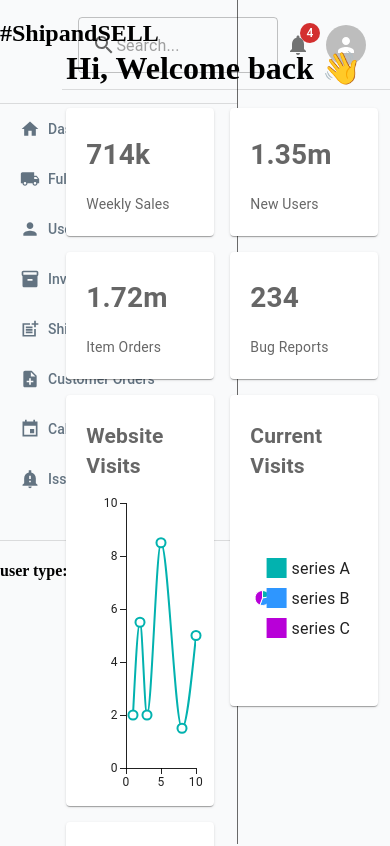
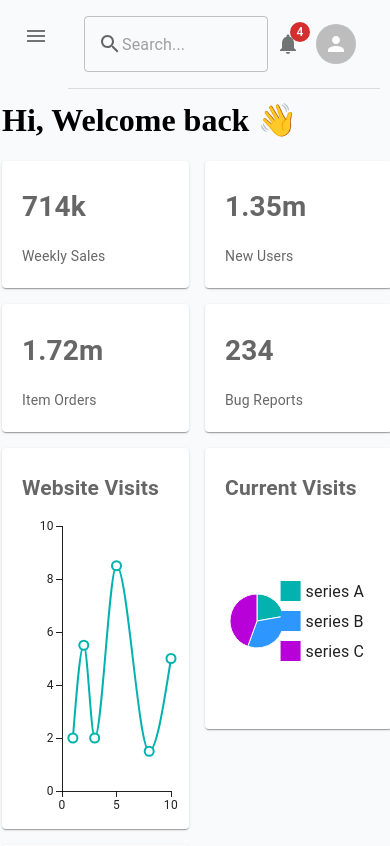
Before and after one commit to rsrijana/weShipNsellG, a React (Create React App) app: page / in a window 390 px wide. Shown: the top 846 px of the page. Built offline with nearby package versions, Linux system fonts and the light colour scheme.

Commit message:
worked on responsive

```diff
--- a/src/App.css
+++ b/src/App.css
@@ -3,16 +3,39 @@ body, html, #root {
   font-family: 'Public Sans, sans-serif';
 }
 
+.hamburger-btn {
+  margin: 20px;
+  z-index: 1000; /* Ensure it is above other elements */
+  position: relative; /* Ensure it stays in place */
+}
+
 .sideMenu {
-  width: 237px;
+  width: 220px;
   height: 100%; /* Full height of the container */
   position: fixed;
   top: 0px;
   border-right: 1px solid dimgrey;
+  transition: width 0.3s ease; /* Smooth transition for width */
+
 }
 
+.sideMenu.collapsed {
+  width: 0;
+  overflow: hidden; /* Hide the content when collapsed */
+}
+
+.sideMenu.expanded {
+  width: 250px; /* Width when the drawer is expanded */
+}
+
+@media (max-width: 1300px) {
+  .sideMenu {
+    position: relative; /* Change position to relative on mobile */
+  }
+}
+
+/* Default styles */
 .main-container {
-  /* Stack notification bar and main content vertically */
   position: absolute;
   top: 1px;
   right: 0;
@@ -23,10 +46,60 @@ body, html, #root {
   display: flex;
   flex-direction: column;
   justify-content: space-between;
-  /*background-color: bisque;*/
   height: auto;
   width: 80%;
   margin-left: 17%;
   margin-top: 7%;
   position: relative;
 }
+
+/* Responsive styles for screens smaller than or equal to 1300px */
+@media (max-width: 1490px) {
+  .main-container {
+    width: 90%; /* Make the main container take full width */
+    top: 0; /* Adjust top position */
+    right: 0; /* Align it to the left */
+    padding: 0 10px; /* Add some padding for better spacing */
+    z-index : 1;
+  }
+
+  .dashboard {
+    width: 100%; /* Make dashboard take full width */
+    margin-left: 0; /* Remove left margin */
+    margin-top: 5%; /* Adjust top margin if needed */
+    padding: 0 10px; /* Add padding for better layout on smaller screens */
+  }
+}
+
+@media(max-width: 500px){
+  .main-container {
+    width: 80%; /* Make the main container take full width */
+    top: 0; /* Adjust top position */
+    right: 0; /* Align it to the left */
+    padding: 0 10px; /* Add some padding for better spacing */
+    z-index : 1;
+  }
+}
+
+/* Additional styling for even smaller screens */
+@media (max-width: 900px) {
+  .dashboard {
+    margin-top: 3%; /* Further adjust top margin */
+    padding: 0 5px; /* Reduce padding for smaller screens */
+  }
+
+  .hamburger-btn {
+    margin: 5px; /* Smaller equal spacing on mobile devices */
+  }
+}
+
+@media (max-width: 600px) {
+  .dashboard {
+    margin-top: 2%; /* Further adjust top margin */
+    padding: 0 2px; /* Reduce padding for smaller screens */
+  }
+
+  .hamburger-btn {
+    margin: 5px; /* Smaller equal spacing on mobile devices */
+  }
+}
--- a/src/Layout/Sidebar.jsx
+++ b/src/Layout/Sidebar.jsx
@@ -1,58 +1,91 @@
-import React from 'react'
-import {Divider, Stack} from '@mui/material';
+import React, { useState } from 'react';
+import { Divider, Stack, Drawer, IconButton, MenuItem, useMediaQuery, Box } from '@mui/material';
 import {
     Home as HomeIcon, LocalShipping as LocalShippingIcon,
     Person as PersonIcon, Inventory as InventorySharpIcon,
-} from '@mui/icons-material'; // Import icons in a single line
+    Menu as MenuIcon,
+} from '@mui/icons-material';
 import PostAddSharpIcon from '@mui/icons-material/PostAddSharp';
 import NoteAddIcon from '@mui/icons-material/NoteAdd';
 import InsertInvitationSharpIcon from '@mui/icons-material/InsertInvitationSharp';
 import NotificationImportantSharpIcon from '@mui/icons-material/NotificationImportantSharp';
 import CustomBtn from '../Utility/CustomBtn';
-import '../App.css'
-import {Link} from "react-router-dom";
-
+import { Link } from "react-router-dom";
+import '../App.css';
 
 const Sidebar = () => {
+    const [open, setOpen] = useState(false);
+    const isMobile = useMediaQuery('(max-width:1490px)');
+
     const buttons = [
-        {name: 'Dashboard', icon: HomeIcon, link: '/'},
-        {name: 'Fulfillment Center', icon: LocalShippingIcon, link: '/fulfillment-center'},
-        {name: 'User', icon: PersonIcon, link: '/user'},
-        {name: 'Inventory', icon: InventorySharpIcon, link: '/inventory'},
-        {name: 'Shipping', icon: PostAddSharpIcon, link: '/shipping'},
-        {name: 'Customer Orders', icon: NoteAddIcon, link: '/orders'},
-        {name: 'Calendar', icon: InsertInvitationSharpIcon, link: '/calendar'},
-        {name: 'Issues', icon: NotificationImportantSharpIcon, link: '/issues'}
+        { name: 'Dashboard', icon: HomeIcon, link: '/' },
+        { name: 'Fulfillment Center', icon: LocalShippingIcon, link: '/fulfillment-center' },
+        { name: 'User', icon: PersonIcon, link: '/user' },
+        { name: 'Inventory', icon: InventorySharpIcon, link: '/inventory' },
+        { name: 'Shipping', icon: PostAddSharpIcon, link: '/shipping' },
+        { name: 'Customer Orders', icon: NoteAddIcon, link: '/orders' },
+        { name: 'Calendar', icon: InsertInvitationSharpIcon, link: '/calendar' },
+        { name: 'Issues', icon: NotificationImportantSharpIcon, link: '/issues' }
     ];
 
-    // Handler for button clicks (optional)
     const handleButtonClick = (name) => {
         console.log(`${name} button clicked`);
     };
+
+    const toggleDrawer = () => {
+        setOpen(!open);
+    };
+
     return (
+        <>
+            <Box sx={{padding: 2}}>
+                {isMobile ? (
+                    <div>
+                        <IconButton className="hamburger-btn"  color="dimgrey" aria-label="menu" onClick={toggleDrawer}>
+                            <MenuIcon />
+                        </IconButton>
+                        <Drawer anchor="left" open={open} onClose={toggleDrawer}>
+                            <div className={open ? 'sideMenu expanded' : 'sideMenu collapsed'} style={{ width: open ? 250 : 0 }}>
+                                <h2>#ShipandSELL</h2>
+                                <Divider />
+                                {buttons.map((button, index) => (
+                                    <Link key={index} to={button.link} style={{ textDecoration: 'none' }} onClick={toggleDrawer}>
+                                        <MenuItem>
+                                            <CustomBtn
+                                                name={button.name}
+                                                IconComponent={button.icon}
+                                                onClick={() => handleButtonClick(button.name)}
+                                            />
+                                        </MenuItem>
+                                    </Link>
+                                ))}
+                                <Divider />
+                                <h4>user type: admin</h4>
+                            </div>
+                        </Drawer>
+                    </div>
+                ) : (
                     <div className='sideMenu'>
                         <h2>#ShipandSELL</h2>
-            <br/><br/>
-            <Divider/>
+                        <Divider />
                         {buttons.map((button, index) => (
-                <Stack direction="column" spacing={2}>
-                    <Link to={button.link} style={{textDecoration: 'none'}}>
+                            <Stack key={index} direction="column" spacing={2}>
+                                <Link to={button.link} style={{ textDecoration: 'none' }}>
                                     <CustomBtn
-                            key={index}
                                         name={button.name}
                                         IconComponent={button.icon}
                                         onClick={() => handleButtonClick(button.name)}
                                     />
                                 </Link>
-                </Stack>)
-            )}
-            <div>
-                <br/><br/>
-                <Divider/>
+                            </Stack>
+                        ))}
+                        <Divider />
                         <h4>user type: admin</h4>
                     </div>
-        </div>
-    )
+                )}
+            </Box>
+        </>
+    );
 }
 
-export default Sidebar
+export default Sidebar;
```
Lines whose indentation alone changed are shown as unchanged.
